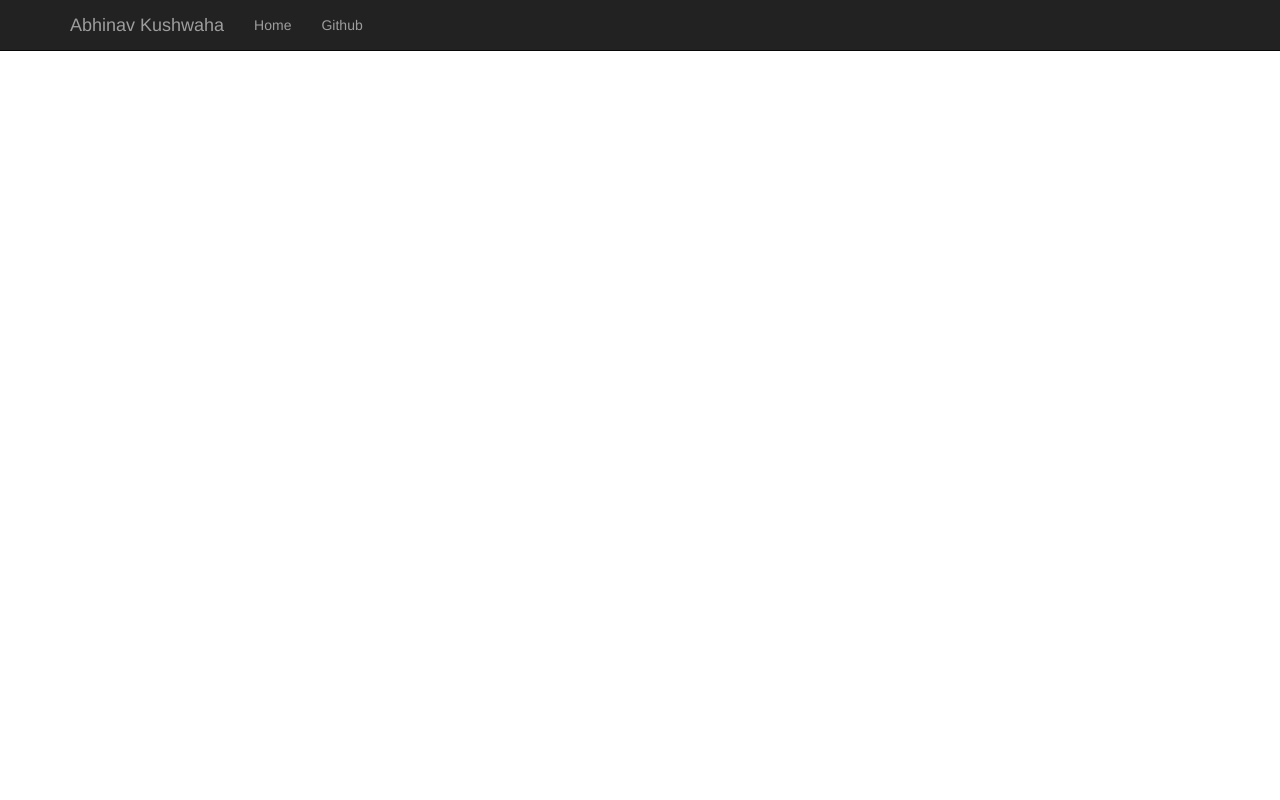
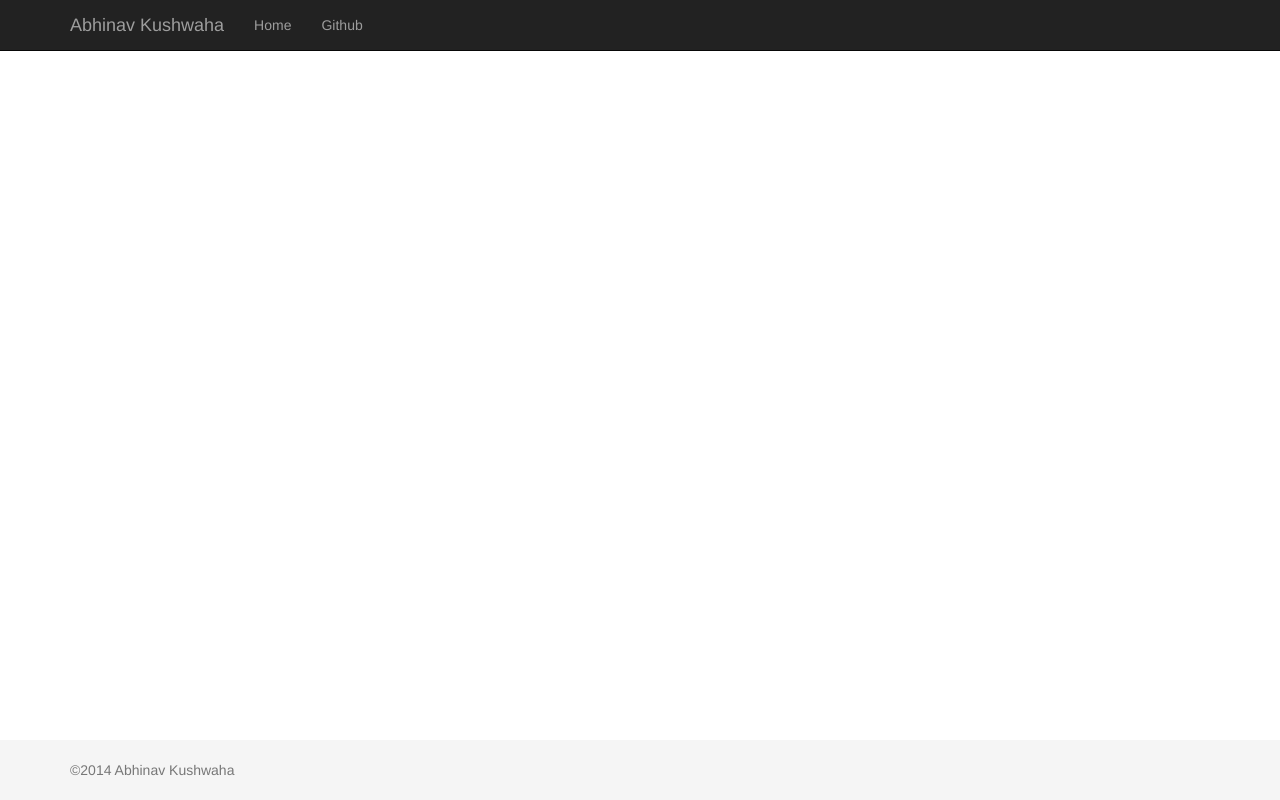
Before and after one commit to akush/akush.github.io, a plain HTML site: page index.html in a window 1280 px wide. Drawn offline with nearby package versions, Linux system fonts and the light colour scheme.

Commit message:
added footer

```diff
--- /dev/null
+++ b/css/style.css
@@ -0,0 +1,30 @@
+html {
+  position: relative;
+  min-height: 100%;
+}
+body {
+  margin-bottom: 60px;
+}
+#footer {
+  position: absolute;
+  bottom: 0;
+  width: 100%;
+  /* Set the fixed height of the footer here */
+  height: 60px;
+  background-color: #f5f5f5;
+}
+body > .container {
+  padding: 60px 15px 0;
+}
+.container .text-muted {
+  margin: 20px 0;
+}
+
+#footer > .container {
+  padding-right: 15px;
+  padding-left: 15px;
+}
+
+code {
+  font-size: 80%;
+}
--- a/index.html
+++ b/index.html
@@ -8,6 +8,7 @@
 
     <!-- Bootstrap -->
     <link href="//oss.maxcdn.com/bootstrap/3.1.1/css/bootstrap.min.css" rel="stylesheet">
+    <link href="css/style.css" rel="stylesheet">
 
     <!-- HTML5 Shim and Respond.js IE8 support of HTML5 elements and media queries -->
     <!-- WARNING: Respond.js doesn't work if you view the page via file:// -->
@@ -17,15 +18,6 @@
     <![endif]-->
   </head>
   <body ng-app="akushApp">
-  <style type="text/css">
-	body {
-	  padding-top: 50px;
-	}
-	.starter-template {
-	  /*padding: 40px 15px;
-	  text-align: center;*/
-	}
-  </style>
 
     <div class="navbar navbar-inverse navbar-fixed-top" role="navigation">
       <div class="container">
@@ -48,15 +40,14 @@
     </div>
 
     <div class="container">
+      <div ng-view></div>
+    </div><!-- /.container -->
 
-      <!-- <div>
-        <h1>Abhinav Kushwaha</h1>
-        <p class="lead">I am working at Citrix R&amp;D India as Software Development Engineer. Graduated from IIT (BHU), Varanasi.</p>
-      </div> -->
-
-      <div ng-view></div>
-
-    </div><!-- /.container -->
+    <div id="footer">
+      <div class="container">
+        <p class="text-muted">&copy;2014 Abhinav Kushwaha</p>
+      </div>
+    </div>
 
     <!-- jQuery (necessary for Bootstrap's JavaScript plugins) -->
     <script src="//cdnjs.cloudflare.com/ajax/libs/jquery/2.0.3/jquery.min.js"></script>
```
